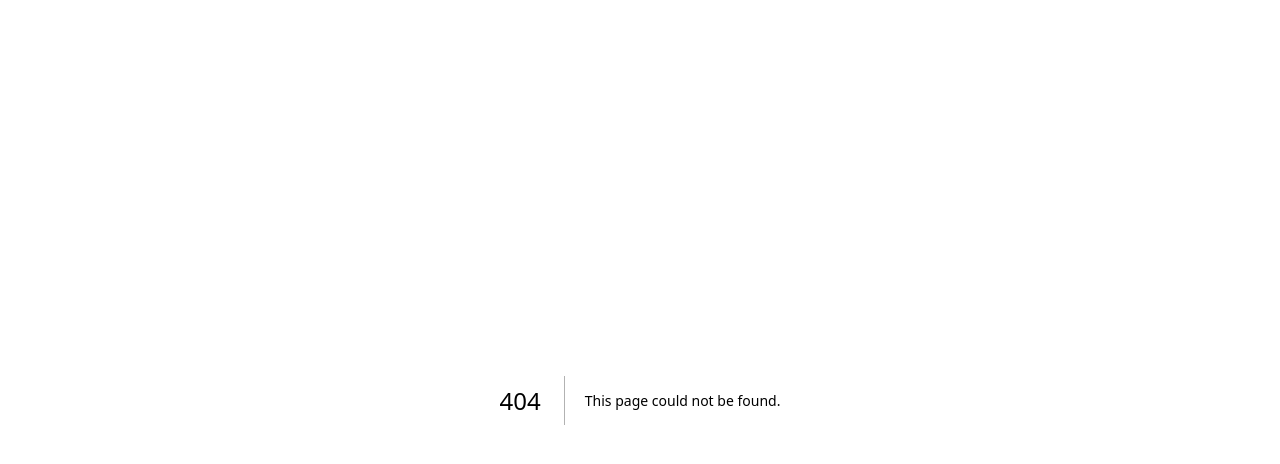
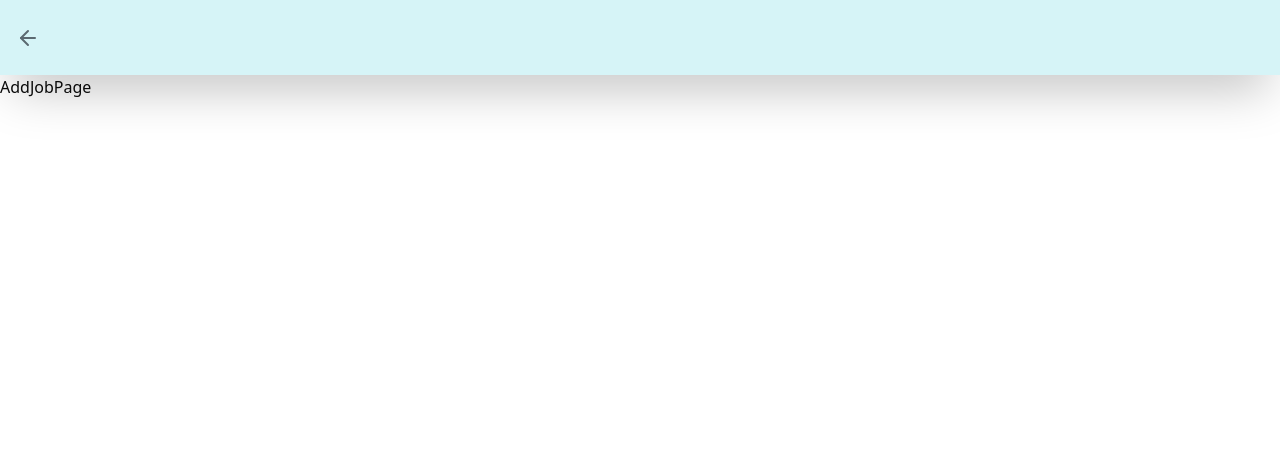
Before and after one commit to amirazadehranjbar/jobify-one, a Next.js app in the folder client-nextjs/: page /dashboard/add-job in a window 1280 px wide. Before the commit this address had no page. Shown: the top 464 px of the page. Built offline with nearby package versions, Linux system fonts and the light colour scheme.

Commit message:
next js client : dashboard : fixed routing issus

```diff
--- a/client-nextjs/app/(dashboard-layout)/layout.tsx
+++ b/client-nextjs/app/(dashboard-layout)/dashboard/layout.tsx
@@ -12,8 +12,8 @@ export default function DashboardLayout({
     return <div className="h-full flex flex-col items-center justify-between">
 
         <div className=" flex items-center justify-between w-full h-20 bg-surface-bg/50 shadow-2xl p-4">
-            <Image src={logo} alt="logo"/>
-            <Link href="/">
+
+            <Link href="/public">
                 <ArrowLeft className="text-text-two cursor-pointer"/>
             </Link>
 
```
Also changed, not shown: client-nextjs/app/(dashboard-layout)/dashboard/add-job/page.tsx (renamed from client-nextjs/app/(dashboard-layout)/add-job/page.tsx), client-nextjs/app/(dashboard-layout)/dashboard/all-jobs/page.tsx (renamed from client-nextjs/app/(dashboard-layout)/all-jobs/page.tsx), client-nextjs/app/(dashboard-layout)/dashboard/page.tsx (renamed from client-nextjs/app/(dashboard-layout)/page.tsx), client-nextjs/app/(dashboard-layout)/dashboard/profile/page.tsx (renamed from client-nextjs/app/(dashboard-layout)/profile/page.tsx), client-nextjs/app/(dashboard-layout)/dashboard/stats/page.tsx (renamed from client-nextjs/app/(dashboard-layout)/stats/page.tsx).
